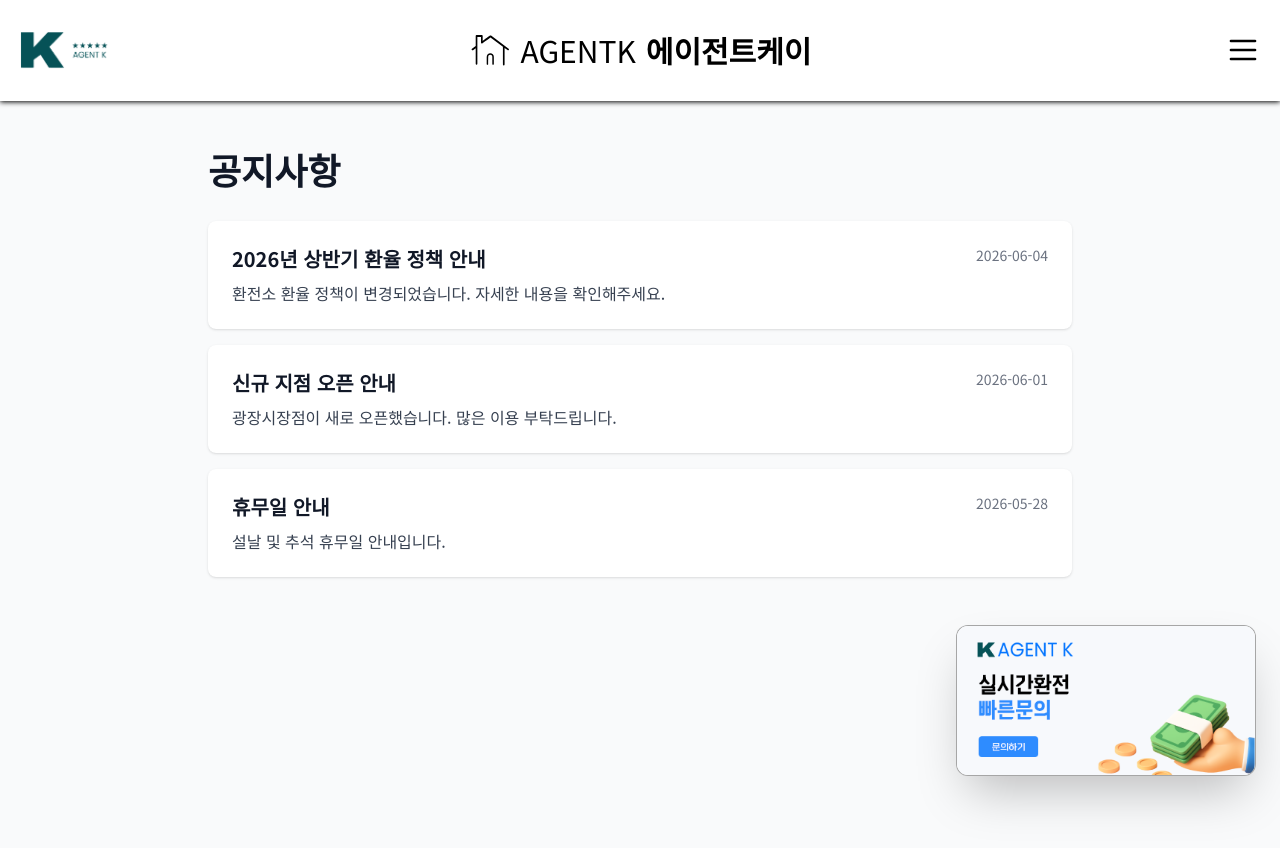
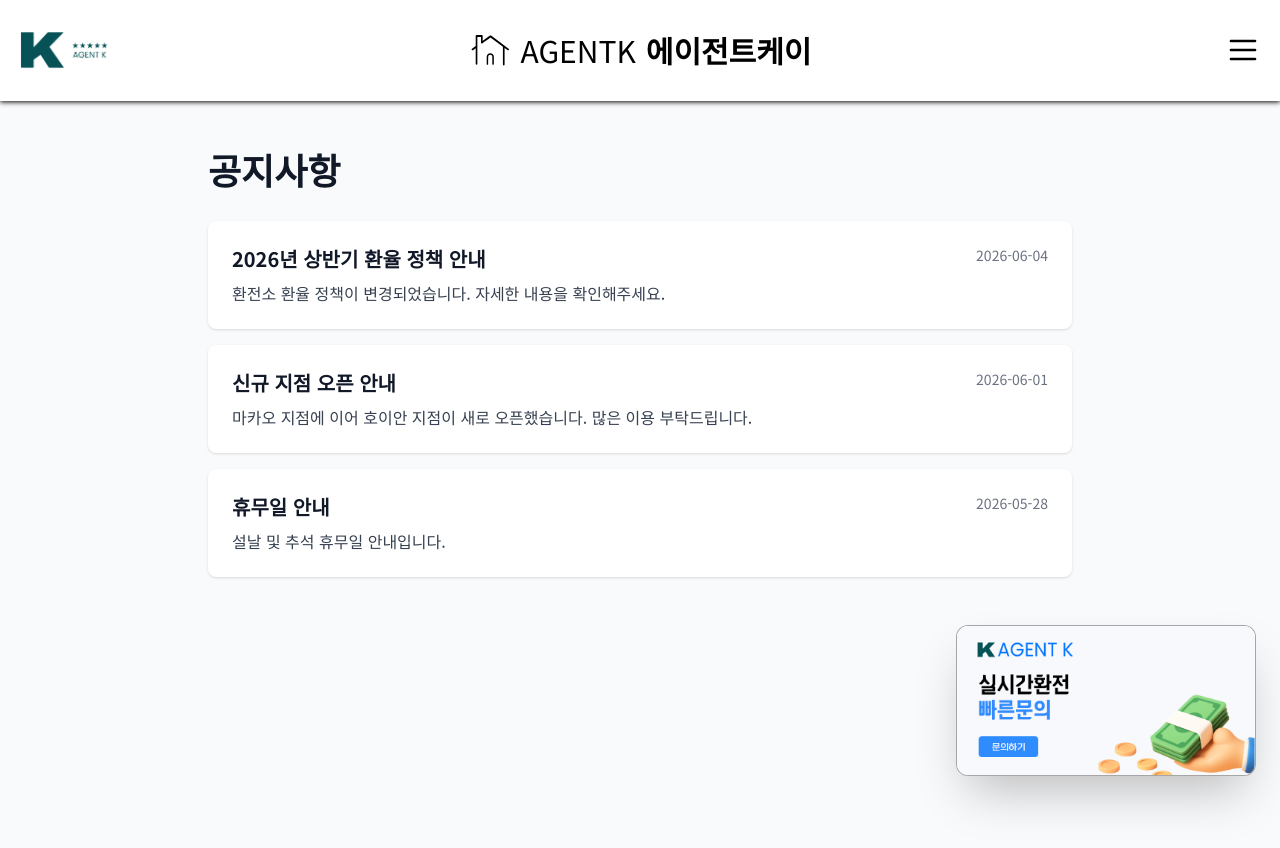
Before and after one commit to jessipinkman-rgb/agent-k-site, a React (Vite) app: page /notice in a window 1280 px wide. Shown: the top 848 px of the page. Built offline with nearby package versions, Linux system fonts and the light colour scheme.

Commit message:
데빈으로 수정한 코드 적용

```diff
--- a/src/pages/ExchangeGuide.jsx
+++ b/src/pages/ExchangeGuide.jsx
@@ -28,7 +28,7 @@ export default function ExchangeGuide() {
           </div>
           <div className="flex items-center justify-center pt-[14px] text-[13px] font-light tracking-[-1px] text-[#666666]">
             <img src={arrowIcon} alt="" className="mr-[6px] inline-block align-middle" />
-            머니박스는 고객의 개인정보를 보호하고 있습니다.
+            에이전트k는 고객의 개인정보를 보호하고 있습니다.
           </div>
         </div>
 
--- a/src/pages/Notice.jsx
+++ b/src/pages/Notice.jsx
@@ -10,7 +10,7 @@ export default function Notice() {
       id: 2,
       title: '신규 지점 오픈 안내',
       date: '2026-06-01',
-      content: '광장시장점이 새로 오픈했습니다. 많은 이용 부탁드립니다.'
+      content: '마카오 지점에 이어 호이안 지점이 새로 오픈했습니다. 많은 이용 부탁드립니다.'
     },
     {
       id: 3,
```
